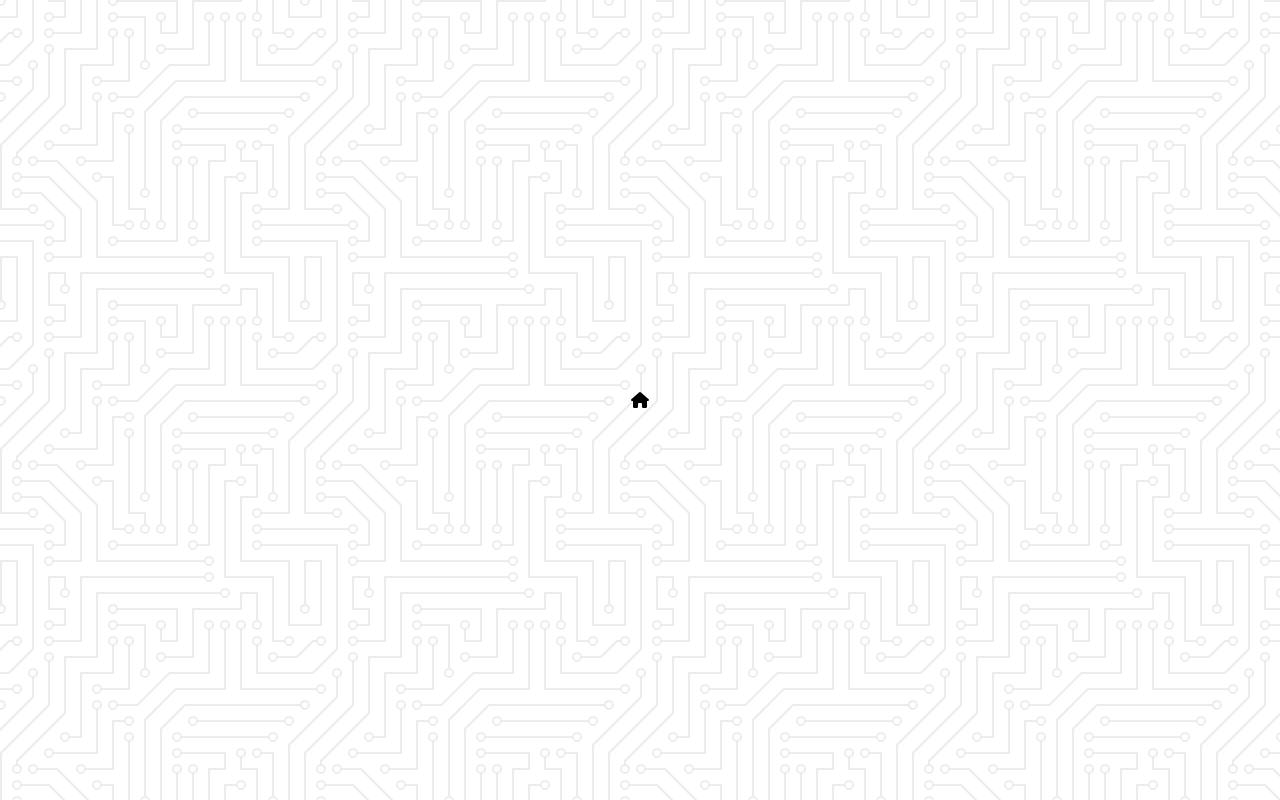
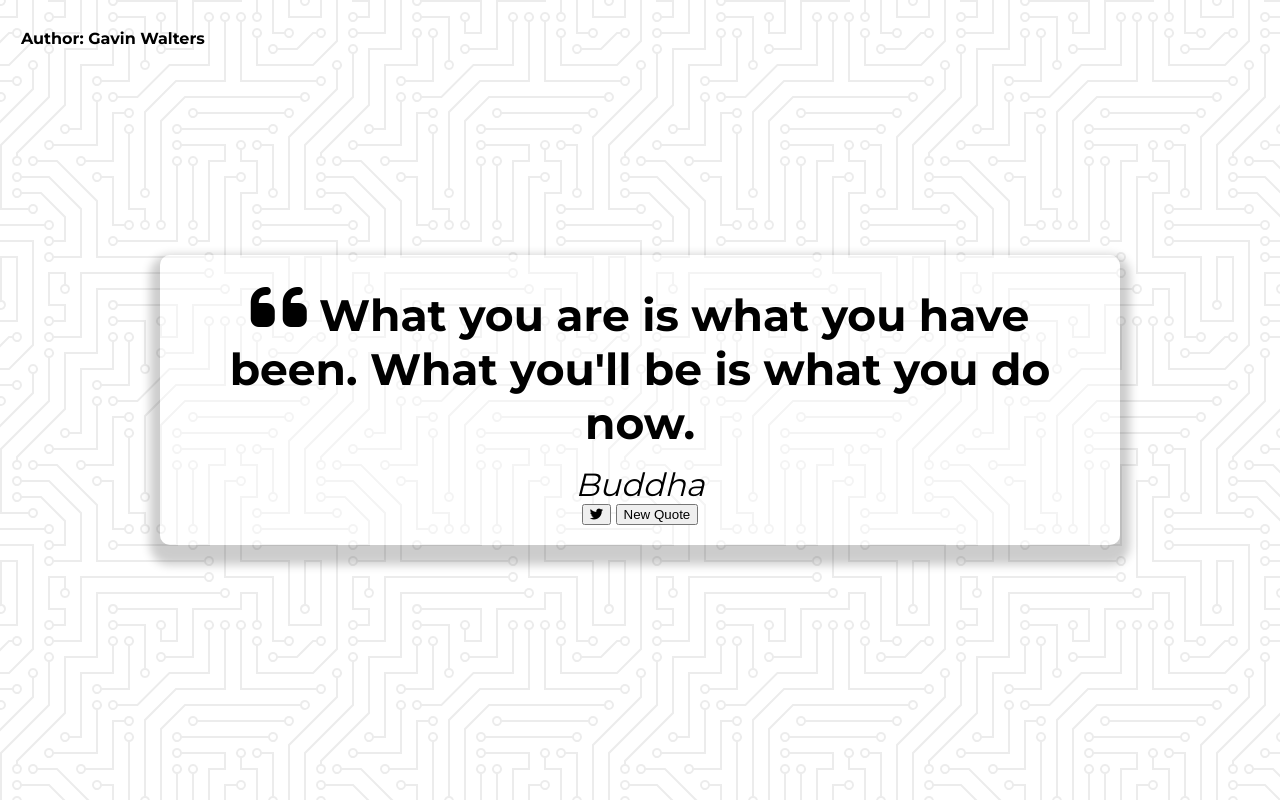
Before and after one commit to gvnwltrs/quote-generator, a website: page index.html in a window 1280 px wide. Drawn offline with Linux system fonts and the light colour scheme.

Commit message:
Added quote box and styled. Still needs functionality.

```diff
--- a/index.html
+++ b/index.html
@@ -13,7 +13,29 @@
 <body>
     <!-- <p>Hello World</p> -->
 
-    <i class="fa-solid fa-house"></i>
+    <!-- <i class="fa-solid fa-house"></i> -->
+
+    <div class="signature">
+        <p class="signature-text">Author: Gavin Walters</p>
+    </div>
+    <div class="quote-container" id="quote-container">
+        <!-- Quote -->
+        <div class="quote-text">
+            <i class="fas fa-quote-left"></i>
+            <span id="quote">What you are is what you have been. What you'll be is what you do now.</span>
+        </div>
+        <!-- Author -->
+        <div class="quote-author">
+            <span id="author">Buddha</span>
+        </div>
+        <!-- Buttons -->
+        <div class="button-container">
+            <button class="twitter-button" id="twitter" title="Tweet This!">
+                <i class="fab fa-twitter"></i>
+            </button>
+            <button id="new-quote">New Quote</button>
+        </div>
+    </div>
 
     <!-- Script -->
     <script src="script.js"></script>
--- a/style.css
+++ b/style.css
@@ -17,3 +17,55 @@ body {
     align-items: center;
     justify-content: center;
 }
+
+.signature {
+    position: absolute;
+    bottom: 88%;
+    right: 80%;
+}
+
+.quote-container {
+    width: auto;
+    max-width: 900px;
+    padding: 20px 30px;
+    border-radius: 10px;
+    background-color: rgba(255, 255, 255, 0.4);
+    box-shadow: 0 10px 10px 10px rgba(0 ,0 , 0, 0.2);
+    margin: auto 10px;
+}
+
+.quote-text {
+    /* font-size: 2.75rem; */
+    font-size: 2.5rem;
+
+}
+
+.long-quote {
+    font-size: 2rem;
+}
+
+.fa-quote-left {
+    font-size: 4rem;
+}
+
+.quote-author {
+    margin-top: 15px;
+    font-size: 2rem;
+    font-weight: 400;
+    font-style: italic;
+}
+
+@media (min-width: 40rem) {
+    .signature {
+        bottom: 92%;
+        right: 84%;
+    }
+
+    .quote-container {
+        margin: 0;
+    }
+
+    .quote-text {
+        font-size: 2.75rem;
+    }
+}
```
